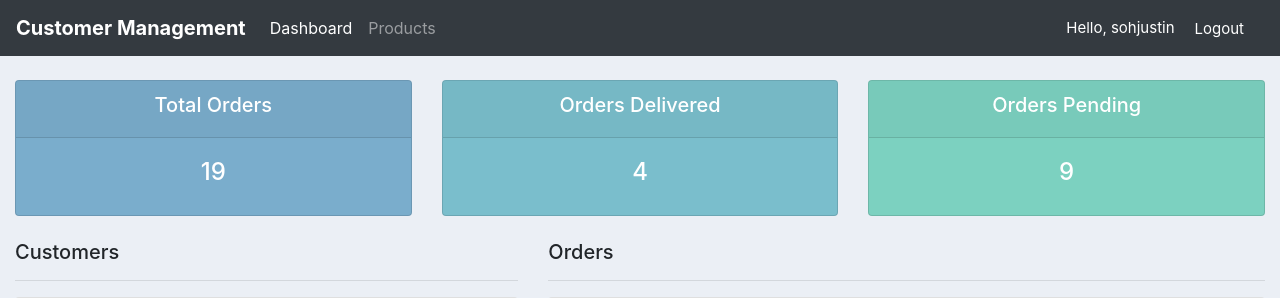
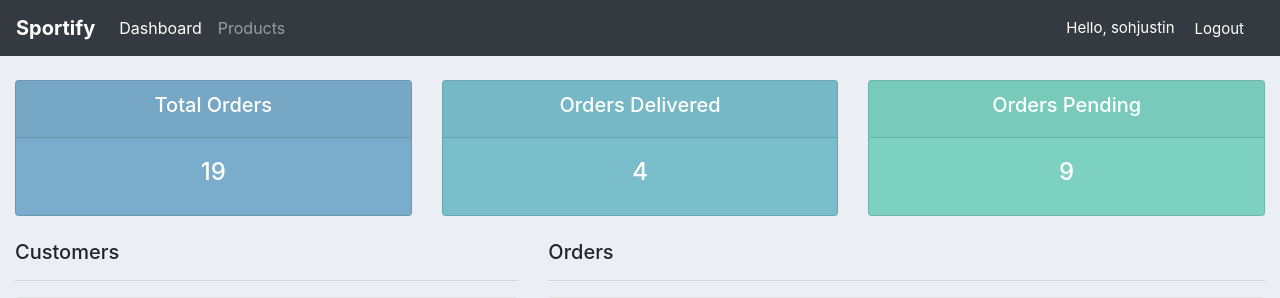
Before and after one commit to sohjustin/Sportify, a Django app: page / in a window 1280 px wide. Shown: the top 298 px of the page. Run offline with Django 3.2, Linux system fonts and the light colour scheme; a user stored in the database is signed in; data comes from the database, SQL or seed files in the repository; some libraries are stand-ins or nearby versions.

Commit message:
Update navbar.html

```diff
--- a/accounts/templates/accounts/navbar.html
+++ b/accounts/templates/accounts/navbar.html
@@ -9,7 +9,7 @@
 
 </style>
 <nav class="navbar navbar-expand-lg navbar-dark bg-dark">
-  <a class="navbar-brand" href="{% url 'accounts:home' %}"><strong>Customer Management</strong></a>
+  <a class="navbar-brand" href="{% url 'accounts:home' %}"><strong>Sportify</strong></a>
   <!-- <img src="{% static 'images/name(logo).png'%}" alt=""> -->
   <button class="navbar-toggler" type="button" data-toggle="collapse" data-target="#navbarNav" aria-controls="navbarNav" aria-expanded="false" aria-label="Toggle navigation">
     <span class="navbar-toggler-icon"></span>
```
